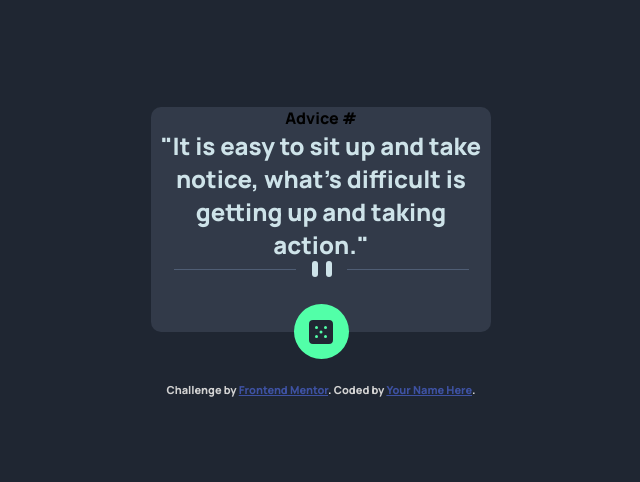
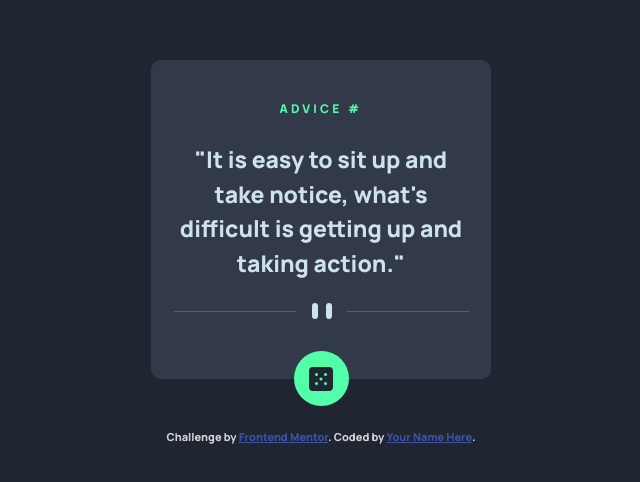
Before and after one commit to helihard/advice-generator-app, a React (Vite) app: page / in a window 1280 px wide. Shown: the part 148-630 px from the top of the page, without its empty margins (319-959 px from the left). Built offline with nearby package versions, Linux system fonts and the light colour scheme.

Commit message:
additional styling of main container and its elements

```diff
--- a/src/components/MainContainer.jsx
+++ b/src/components/MainContainer.jsx
@@ -5,12 +5,12 @@ import IconDice from "../images/icon-dice.svg"
 function MainContainer() {
   return (
     <div id="container">
-      <div id="advice-no-div>">Advice #</div>
+      <div id="advice-no-div">advice #</div>
       <div id="quote-div">
         &quot;It is easy to sit up and take notice, what&apos;s difficult is
         getting up and taking action.&quot;
       </div>
-      <img src={PatternDividerMobile} />
+      <img src={PatternDividerMobile} id="pattern-divider-mobile" />
       <button>
         <img src={IconDice} />
       </button>
--- a/src/index.css
+++ b/src/index.css
@@ -27,10 +27,24 @@ body {
   margin-bottom: 50px;
 }
 
+#advice-no-div {
+  color: var(--neongreen);
+  text-transform: uppercase;
+  letter-spacing: 3.2px;
+  font-size: 12px;
+  margin: 40px 0 25px;
+}
+
 #quote-div {
   color: var(--lightcyan);
   text-align: center;
-  font-size: 24px;
+  font-size: 23px;
+  line-height: 1.5;
+  padding: 0 20px 23px;
+}
+
+#pattern-divider-mobile {
+  margin-bottom: 5px;
 }
 
 button {
```
